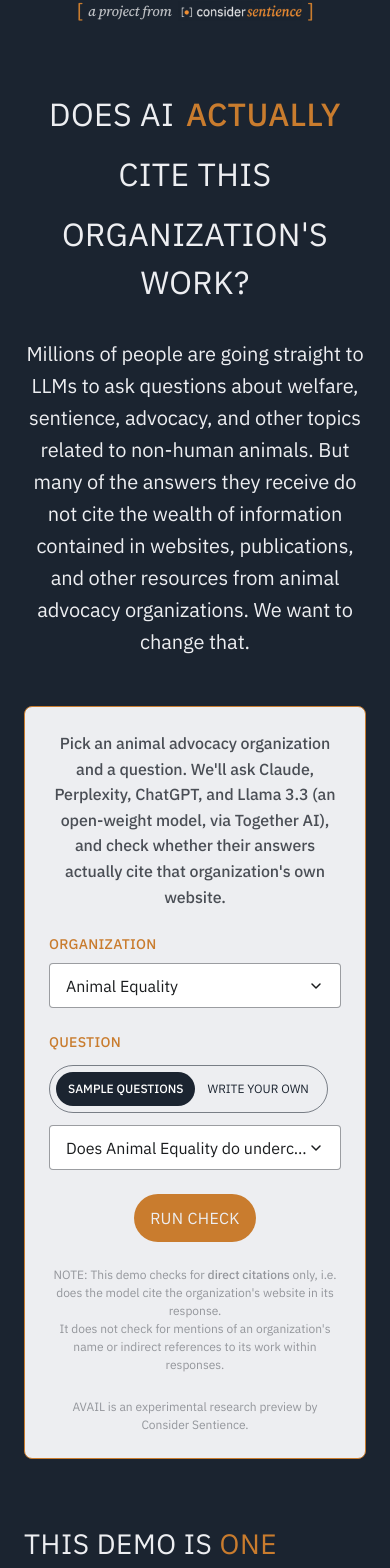
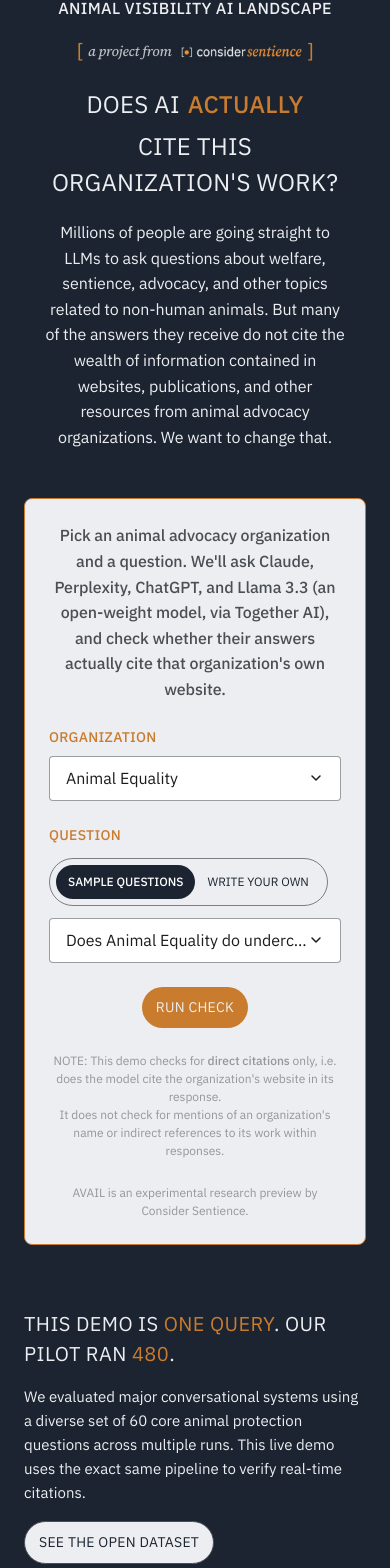
Before and after one commit to lish-stack/avail-demo, a React (Vite) app in the folder frontend/: page / in a window 390 px wide. Shown: the part 257-1825 px from the top of the page. Built offline with nearby package versions, Linux system fonts and the light colour scheme.

Commit message:
Fix Run Check button mobile size - confirmed instance override

```diff
--- a/frontend/src/App.tsx
+++ b/frontend/src/App.tsx
@@ -225,8 +225,8 @@
         </a>
       </header>
 
-      {/* Hero */}
-      <section className="flex flex-col gap-16 items-center pb-4 pt-20 md:pt-32 px-6 md:px-16 xl:px-64 w-full">
+      {/* Hero — exact per-breakpoint values pulled from Figma nodes 1:229 (desktop), 1:280 (tablet), 1:331 (mobile) */}
+      <section className="flex flex-col gap-[20px] md:gap-[24px] xl:gap-[64px] items-center pb-4 pt-[120px] xl:pt-[160px] px-[44px] md:px-[128px] xl:px-[256px] w-full">
         <div className="flex flex-col gap-4 items-center">
           <div className="flex flex-col gap-1 items-center">
             <div className="flex gap-[2px] items-center justify-center">
@@ -255,9 +255,18 @@
           </div>
         </div>
 
-        <div className="flex flex-col gap-8 items-start w-full">
-          <div className="flex flex-col gap-3 items-center justify-center text-[32px] md:text-[40px] tracking-[0.4px] uppercase w-full text-center">
-            <div className="flex flex-wrap gap-3 items-center justify-center">
+        <div className="flex flex-col gap-[20px] md:gap-[24px] xl:gap-[32px] items-start w-full">
+          {/* Mobile heading (1:352) — wraps differently from tablet/desktop, not just smaller text */}
+          <div className="flex md:hidden flex-col gap-[6px] items-center justify-center text-[24px] tracking-[0.24px] uppercase w-full text-center">
+            <div className="flex gap-[8px] items-center justify-center whitespace-nowrap">
+              <span className="text-cloud font-normal" style={wdth}>Does AI</span>
+              <span className="text-rust font-medium" style={wdth}>actually</span>
+            </div>
+            <span className="text-cloud font-normal" style={wdth}>cite this organization's work?</span>
+          </div>
+          {/* Tablet (1:301) / Desktop (1:250) heading — same structure, different scale */}
+          <div className="hidden md:flex flex-col gap-[10px] xl:gap-[12px] items-center justify-center text-[32px] xl:text-[40px] tracking-[0.32px] xl:tracking-[0.4px] uppercase w-full text-center whitespace-nowrap">
+            <div className="flex gap-[12px] items-center justify-center">
               <span className="text-cloud font-normal" style={wdth}>Does AI</span>
               <span className="text-rust font-medium" style={wdth}>actually</span>
               <span className="text-cloud font-normal" style={wdth}>cite this</span>
@@ -265,7 +274,10 @@
             <span className="text-cloud font-normal" style={wdth}>organization's work?</span>
           </div>
           <div className="flex flex-col items-center w-full">
-            <p className="text-cloud text-[20px] text-center tracking-[-0.1px] leading-[1.6] max-w-[768px]" style={wdth}>
+            <p
+              className="text-cloud text-[16px] md:text-[18px] xl:text-[20px] text-center tracking-[-0.08px] md:tracking-[-0.09px] xl:tracking-[-0.1px] leading-[1.6] max-w-[768px]"
+              style={wdth}
+            >
               Millions of people are going straight to LLMs to ask questions about welfare, sentience,
               advocacy, and other topics related to non-human animals. But many of the answers they
               receive do not cite the wealth of information contained in websites, publications, and
@@ -276,7 +288,7 @@
       </section>
 
       {/* Input panel — results render INSIDE this same panel, appended below the button/note area */}
-      <section className="flex flex-col items-center px-6 md:px-16 xl:px-64 py-8 w-full">
+      <section className="flex flex-col items-center px-[24px] md:px-[94px] xl:px-[256px] py-8 w-full">
         <div className="bg-cloud border border-rust rounded-lg flex flex-col gap-6 items-center overflow-visible p-6 md:p-8 w-full max-w-[766px]">
           <p className="font-medium text-slate text-[16px] text-center tracking-[-0.08px] leading-[1.6]" style={wdth}>
             Pick an animal advocacy organization and a question. We'll ask Claude, Perplexity,
@@ -347,12 +359,14 @@
             )}
           </div>
 
-          {/* Run button */}
+          {/* Run button — mobile uses the dedicated "AVAIL Primary button - mobile" instance
+              override (px-14/py-10/text-14), confirmed on the actual placed Mobile instance
+              (node 1:362), not just the abstract component definition */}
           <button
             type="button"
             onClick={handleRun}
             disabled={loading || !activeQuestion}
-            className={`rounded-full px-4 py-3 text-[16px] tracking-[0.32px] uppercase transition-colors ${
+            className={`rounded-full px-[14px] py-[10px] md:px-4 md:py-3 text-[14px] md:text-[16px] tracking-[0.28px] md:tracking-[0.32px] uppercase transition-colors ${
               loading || !activeQuestion
                 ? 'bg-slate/40 text-white cursor-default'
                 : 'bg-rust text-cloud cursor-pointer hover:bg-[#1b2430]'
@@ -425,9 +439,9 @@
         </div>
       </section>
 
-      {/* Credibility section */}
-      <section className="flex flex-col gap-4 items-start px-6 md:px-16 xl:px-64 py-8 w-full">
-        <p className="text-[28px] tracking-[0.56px] uppercase text-cloud" style={wdth}>
+      {/* Credibility section — exact values from Figma nodes 1:262 (desktop/tablet), 1:363 (mobile) */}
+      <section className="flex flex-col gap-4 items-start px-[24px] md:px-[128px] xl:px-[256px] py-8 w-full">
+        <p className="text-[20px] md:text-[28px] tracking-[0.4px] md:tracking-[0.56px] uppercase text-cloud" style={wdth}>
           <span className="font-normal">This demo is </span>
           <span className="text-rust">one query</span>
           <span className="font-normal">. </span>
@@ -444,15 +458,15 @@
           href="https://huggingface.co/datasets/considersentience/animal-welfare-veganism-query-corpus"
           target="_blank"
           rel="noreferrer"
-          className="bg-cloud border border-slate rounded-full px-4 py-3 text-[16px] uppercase tracking-[0.32px] text-ink hover:bg-[#4a4e55] hover:text-cloud transition-colors"
+          className="bg-cloud border border-slate rounded-full px-[14px] py-[10px] md:px-4 md:py-3 text-[14px] md:text-[16px] uppercase tracking-[0.28px] md:tracking-[0.32px] text-ink hover:bg-[#4a4e55] hover:text-cloud transition-colors"
           style={wdth}
         >
           see the open dataset
         </a>
       </section>
 
-      {/* CTA section */}
-      <section className="flex flex-col items-center px-6 md:px-16 xl:px-64 py-12 w-full">
+      {/* CTA section — px pattern matches credibility section (256/128/24) */}
+      <section className="flex flex-col items-center px-[24px] md:px-[128px] xl:px-[256px] py-12 w-full">
         <div className="bg-rust border border-slate rounded-lg flex flex-col gap-6 items-start p-6 md:p-8 w-full max-w-[768px]">
           <div className="flex flex-col gap-3 text-white w-full">
             <p className="font-medium text-[20px] tracking-[0.4px] uppercase" style={wdth}>
@@ -466,7 +480,7 @@
           </div>
           <a
             href="https://considersentience.ai"
-            className="bg-cloud border border-slate rounded-full px-4 py-3 text-[16px] uppercase tracking-[0.32px] text-ink hover:bg-[#4a4e55] hover:text-cloud transition-colors"
+            className="bg-cloud border border-slate rounded-full px-[14px] py-[10px] md:px-4 md:py-3 text-[14px] md:text-[16px] uppercase tracking-[0.28px] md:tracking-[0.32px] text-ink hover:bg-[#4a4e55] hover:text-cloud transition-colors"
             style={wdth}
           >
             learn more
```
